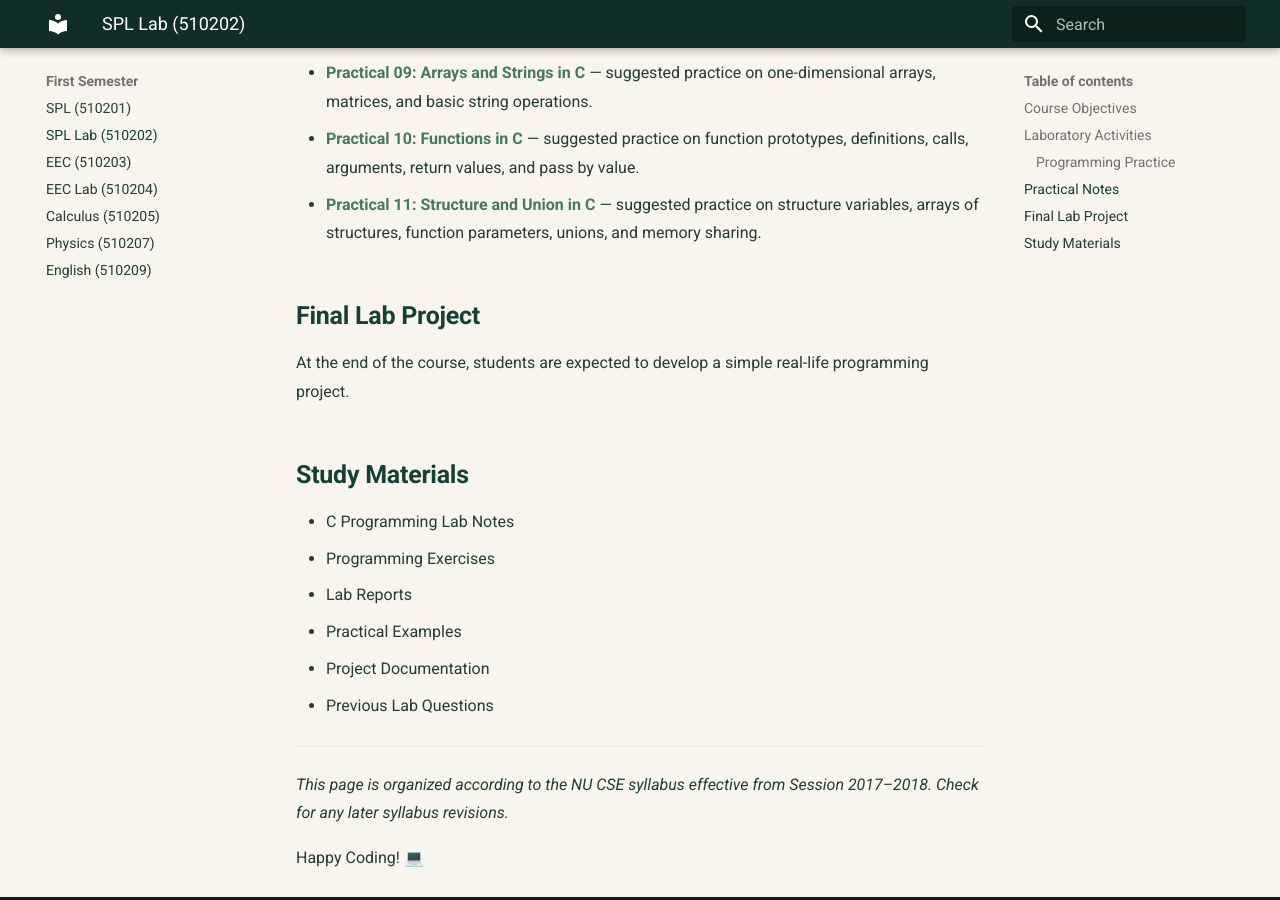
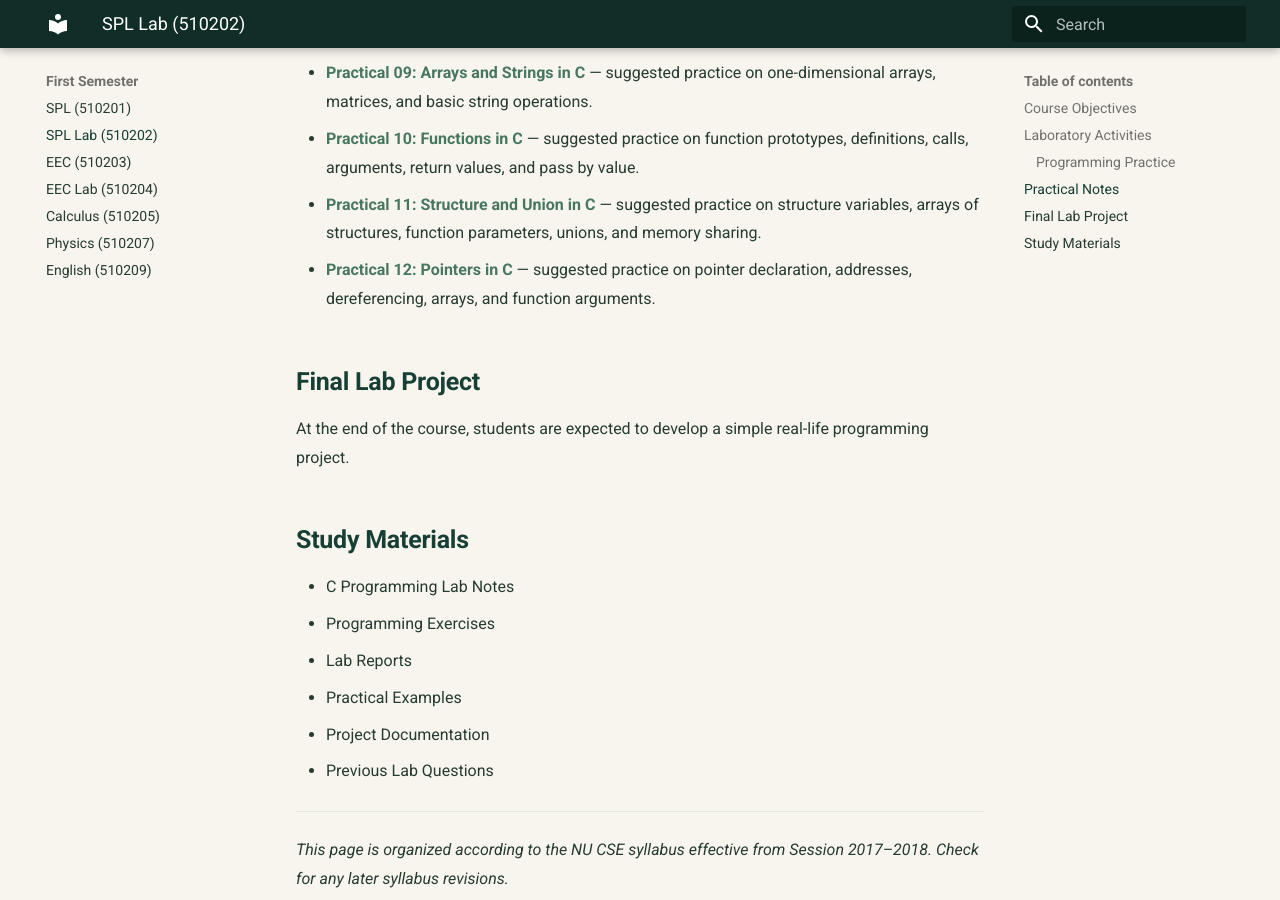
Before and after one commit to taimiyatahsin0-png/nu-cse-notes-store, an MkDocs documentation site: the page built from docs/subjects/spl-lab/index.md, in a window 1280 px wide and 900 px high, scrolled down 1725 px. Built offline with MkDocs 1.6.1 and Material for MkDocs 9.7.7, drawn with Linux system fonts in a browser that asks for light colours.

Commit message:
Add Practical 12 to SPL Lab index

```diff
--- a/docs/subjects/spl-lab/index.md
+++ b/docs/subjects/spl-lab/index.md
@@ -44,6 +44,7 @@ Students will regularly solve programming problems to improve their practical pr
 - [Practical 09: Arrays and Strings in C](09-arrays-and-strings.md) — suggested practice on one-dimensional arrays, matrices, and basic string operations.
 - [Practical 10: Functions in C](10-functions-in-c.md) — suggested practice on function prototypes, definitions, calls, arguments, return values, and pass by value.
 - [Practical 11: Structure and Union in C](11-structure-and-union.md) — suggested practice on structure variables, arrays of structures, function parameters, unions, and memory sharing.
+- [Practical 12: Pointers in C](12-pointers-in-c.md) — suggested practice on pointer declaration, addresses, dereferencing, arrays, and function arguments.
 
 ## Final Lab Project
 
```
